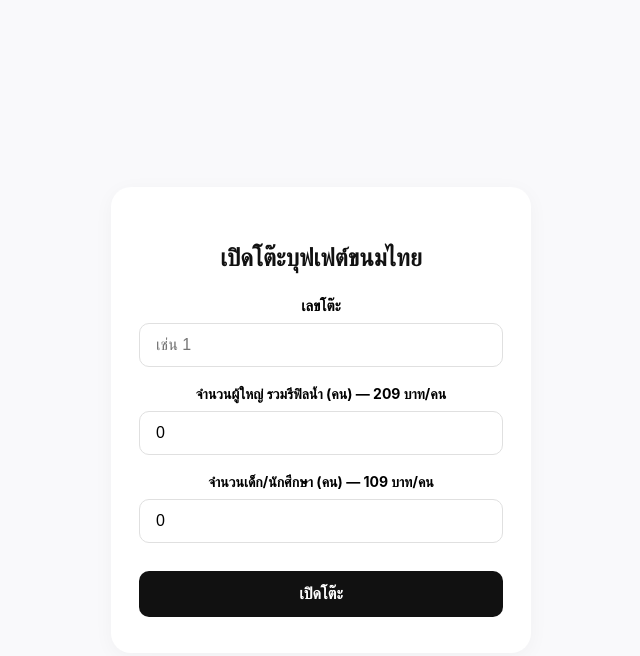
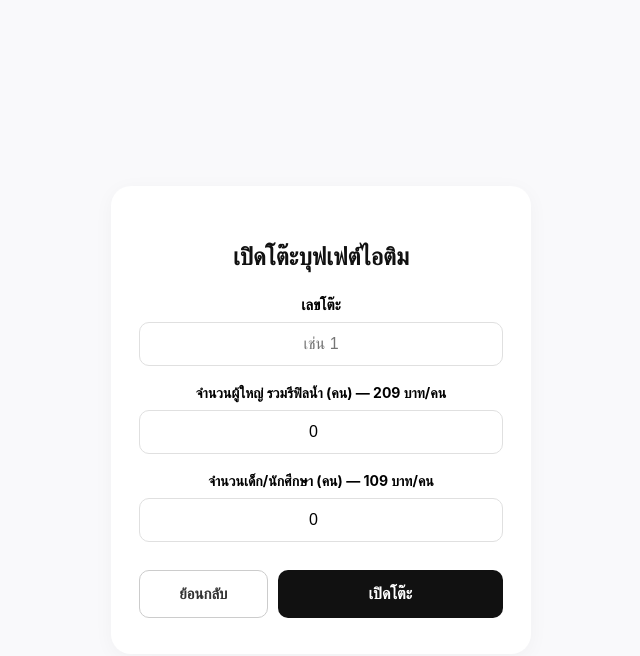
Before and after one commit to mangeilmangeil2-spec/Itim-meow-, a Next.js app: page / in a window 1280 px wide. Both pictures are taken after a click on the button "สร้าง QR โต๊ะ". Shown: the top 656 px of the page, without its empty margins (319-959 px from the left). Built offline with nearby package versions, Linux system fonts and the light colour scheme; no server answers.

Commit message:
Update page.js

```diff
--- a/app/page.js
+++ b/app/page.js
@@ -1,6 +1,6 @@
 'use client';
 
-import { useState } from 'react';
+import { useState, useEffect } from 'react';
 import Link from 'next/link';
 import { supabase } from '../lib/supabase';
 
@@ -10,36 +10,46 @@ export default function HomePage() {
 
   // ข้อมูลฟอร์ม
   const [tableNumber, setTableNumber] = useState('');
-  const [adults, setAdults] = useState(0);
-  const [childrenCount, setChildrenCount] = useState(0);
+  const [adults, setAdults] = useState('0');
+  const [childrenCount, setChildrenCount] = useState('0');
 
   const [loading, setLoading] = useState(false);
   const [qrUrl, setQrUrl] = useState('');
+  const [origin, setOrigin] = useState('');
   const [copied, setCopied] = useState(false);
+
+  useEffect(() => {
+    if (typeof window !== 'undefined') {
+      setOrigin(window.location.origin);
+    }
+  }, []);
 
   // ฟังก์ชันกดเปิดโต๊ะ
   const handleOpenTable = async (e) => {
     e.preventDefault();
-    if (!tableNumber) {
-      alert('กรุณากรอกเลขโต๊ะ');
+    if (!tableNumber || tableNumber.trim() === '') {
+      alert('กรุณากรอกเลขโต๊ะก่อนครับ');
       return;
     }
 
     setLoading(true);
     try {
+      const cleanTableNum = tableNumber.trim();
+
       // 1. เช็คหรือสร้างโต๊ะในฐานข้อมูล
       let { data: tableData } = await supabase
         .from('tables')
         .select('*')
-        .eq('table_number', tableNumber)
+        .eq('table_number', cleanTableNum)
         .maybeSingle();
 
       if (!tableData) {
         const { data: newTable, error: createError } = await supabase
           .from('tables')
-          .insert([{ table_number: tableNumber }])
+          .insert([{ table_number: cleanTableNum }])
           .select()
           .single();
+
         if (createError) throw createError;
         tableData = newTable;
       }
@@ -47,31 +57,44 @@ export default function HomePage() {
       // 2. ปิด Session เก่าของโต๊ะนี้ (ถ้ามี)
       await supabase
         .from('sessions')
-        .update({ status: 'closed', closed_at: new Date() })
+        .update({ status: 'closed', closed_at: new Date().toISOString() })
         .eq('table_id', tableData.id)
         .eq('status', 'open');
 
       // 3. สร้าง Session ใหม่สำหรับโต๊ะนี้
-      const totalHeadcount = Number(adults) + Number(childrenCount);
-      const { data: sessionData, error: sessionError } = await supabase
+      const totalHeadcount = (parseInt(adults) || 0) + (parseInt(childrenCount) || 0);
+
+      let { data: sessionData, error: sessionError } = await supabase
         .from('sessions')
         .insert([{
           table_id: tableData.id,
-          headcount: totalHeadcount || 1,
+          headcount: totalHeadcount > 0 ? totalHeadcount : 1,
           status: 'open'
         }])
         .select()
-        .single();
+        .maybeSingle();
 
-      if (sessionError) throw sessionError;
+      // ถ้าระบบแจ้ง Error เรื่องฟิลด์ headcount ให้ fallback ไปสร้าง session แบบปกติ
+      if (sessionError) {
+        const { error: retryError } = await supabase
+          .from('sessions')
+          .insert([{
+            table_id: tableData.id,
+            status: 'open'
+          }]);
+
+        if (retryError) throw retryError;
+      }
 
       // 4. สร้าง URL สำหรับสั่งอาหารประจำโต๊ะ
-      const orderUrl = `${window.location.origin}/order?table=${tableNumber}`;
+      const currentOrigin = origin || window.location.origin;
+      const orderUrl = `${currentOrigin}/order?table=${encodeURIComponent(cleanTableNum)}`;
       setQrUrl(orderUrl);
       setStep('success');
 
     } catch (err) {
-      alert('เกิดข้อผิดพลาด: ' + err.message);
+      console.error('Error:', err);
+      alert('เกิดข้อผิดพลาด: ' + (err.message || 'โปรดลองใหม่อีกครั้ง'));
     } finally {
       setLoading(false);
     }
@@ -79,9 +102,11 @@ export default function HomePage() {
 
   // คัดลอกลิงก์
   const handleCopyLink = () => {
+    if (qrUrl) {
       navigator.clipboard.writeText(qrUrl);
       setCopied(true);
       setTimeout(() => setCopied(false), 2000);
+    }
   };
 
   return (
@@ -95,11 +120,11 @@ export default function HomePage() {
       padding: '20px'
     }}>
 
-      {/* ================= STEP 1: หน้าแรกสุด (รูปที่ 1) ================= */}
+      {/* ================= STEP 1: หน้าแรกสุด ================= */}
       {step === 'home' && (
         <div style={{ textAlign: 'center', maxWidth: 400, width: '100%' }}>
           <h1 style={{ fontSize: 32, fontWeight: '800', color: '#111', marginBottom: 12 }}>
-            บุฟเฟต์ขนมไทย
+            บุฟเฟต์ไอติม
           </h1>
           <p style={{ fontSize: 16, color: '#666', marginBottom: 32 }}>
             ระบบสั่งอาหารและจัดการออเดอร์หน้าร้าน
@@ -137,7 +162,7 @@ export default function HomePage() {
         </div>
       )}
 
-      {/* ================= STEP 2: หน้าฟอร์มเปิดโต๊ะ (รูปที่ 2) ================= */}
+      {/* ================= STEP 2: หน้าฟอร์มเปิดโต๊ะ ================= */}
       {step === 'form' && (
         <div style={{
           backgroundColor: '#fff',
@@ -149,7 +174,7 @@ export default function HomePage() {
           boxSizing: 'border-box'
         }}>
           <h2 style={{ fontSize: 24, fontWeight: '800', textAlign: 'center', color: '#111', marginBottom: 24 }}>
-            เปิดโต๊ะบุฟเฟต์ขนมไทย
+            เปิดโต๊ะบุฟเฟต์ไอติม
           </h2>
 
           <form onSubmit={handleOpenTable} style={{ display: 'flex', flexDirection: 'column', gap: 18 }}>
@@ -162,6 +187,7 @@ export default function HomePage() {
                 placeholder="เช่น 1"
                 value={tableNumber}
                 onChange={(e) => setTableNumber(e.target.value)}
+                required
                 style={{
                   width: '100%',
                   padding: '12px 16px',
@@ -169,7 +195,8 @@ export default function HomePage() {
                   border: '1px solid #e0e0e0',
                   fontSize: 16,
                   boxSizing: 'border-box',
-                  outline: 'none'
+                  outline: 'none',
+                  textAlign: 'center'
                 }}
               />
             </div>
@@ -190,7 +217,8 @@ export default function HomePage() {
                   border: '1px solid #e0e0e0',
                   fontSize: 16,
                   boxSizing: 'border-box',
-                  outline: 'none'
+                  outline: 'none',
+                  textAlign: 'center'
                 }}
               />
             </div>
@@ -211,17 +239,34 @@ export default function HomePage() {
                   border: '1px solid #e0e0e0',
                   fontSize: 16,
                   boxSizing: 'border-box',
-                  outline: 'none'
+                  outline: 'none',
+                  textAlign: 'center'
                 }}
               />
             </div>
 
+            <div style={{ display: 'flex', gap: 10, marginTop: 10 }}>
+              <button
+                type="button"
+                onClick={() => setStep('home')}
+                style={{
+                  flex: 1,
+                  padding: '14px',
+                  borderRadius: 10,
+                  border: '1px solid #ccc',
+                  backgroundColor: '#fff',
+                  color: '#333',
+                  fontSize: 15,
+                  fontWeight: 'bold',
+                  cursor: 'pointer'
+                }}>
+                ย้อนกลับ
+              </button>
               <button
                 type="submit"
                 disabled={loading}
                 style={{
-                marginTop: 10,
-                width: '100%',
+                  flex: 2,
                   padding: '14px',
                   borderRadius: 10,
                   border: 'none',
@@ -233,11 +278,12 @@ export default function HomePage() {
                 }}>
                 {loading ? 'กำลังเปิดโต๊ะ...' : 'เปิดโต๊ะ'}
               </button>
+            </div>
           </form>
         </div>
       )}
 
-      {/* ================= STEP 3: หน้าแสดง QR Code (รูปที่ 3) ================= */}
+      {/* ================= STEP 3: หน้าแสดง QR Code ================= */}
       {step === 'success' && (
         <div style={{
           backgroundColor: '#fff',
@@ -257,7 +303,6 @@ export default function HomePage() {
             โต๊ะ {tableNumber} | ผู้ใหญ่ {adults} ท่าน | เด็ก/นักศึกษา {childrenCount} ท่าน
           </p>
 
-          {/* QR Code Generator API */}
           <div style={{ display: 'flex', justifyContent: 'center', marginBottom: 20 }}>
             <img
               src={`https://api.qrserver.com/v1/create-qr-code/?size=250x250&data=${encodeURIComponent(qrUrl)}`}
@@ -299,8 +344,8 @@ export default function HomePage() {
               onClick={() => {
                 setStep('form');
                 setTableNumber('');
-                setAdults(0);
-                setChildrenCount(0);
+                setAdults('0');
+                setChildrenCount('0');
               }}
               style={{
                 width: '100%',
```
Lines whose indentation alone changed are shown as unchanged.
